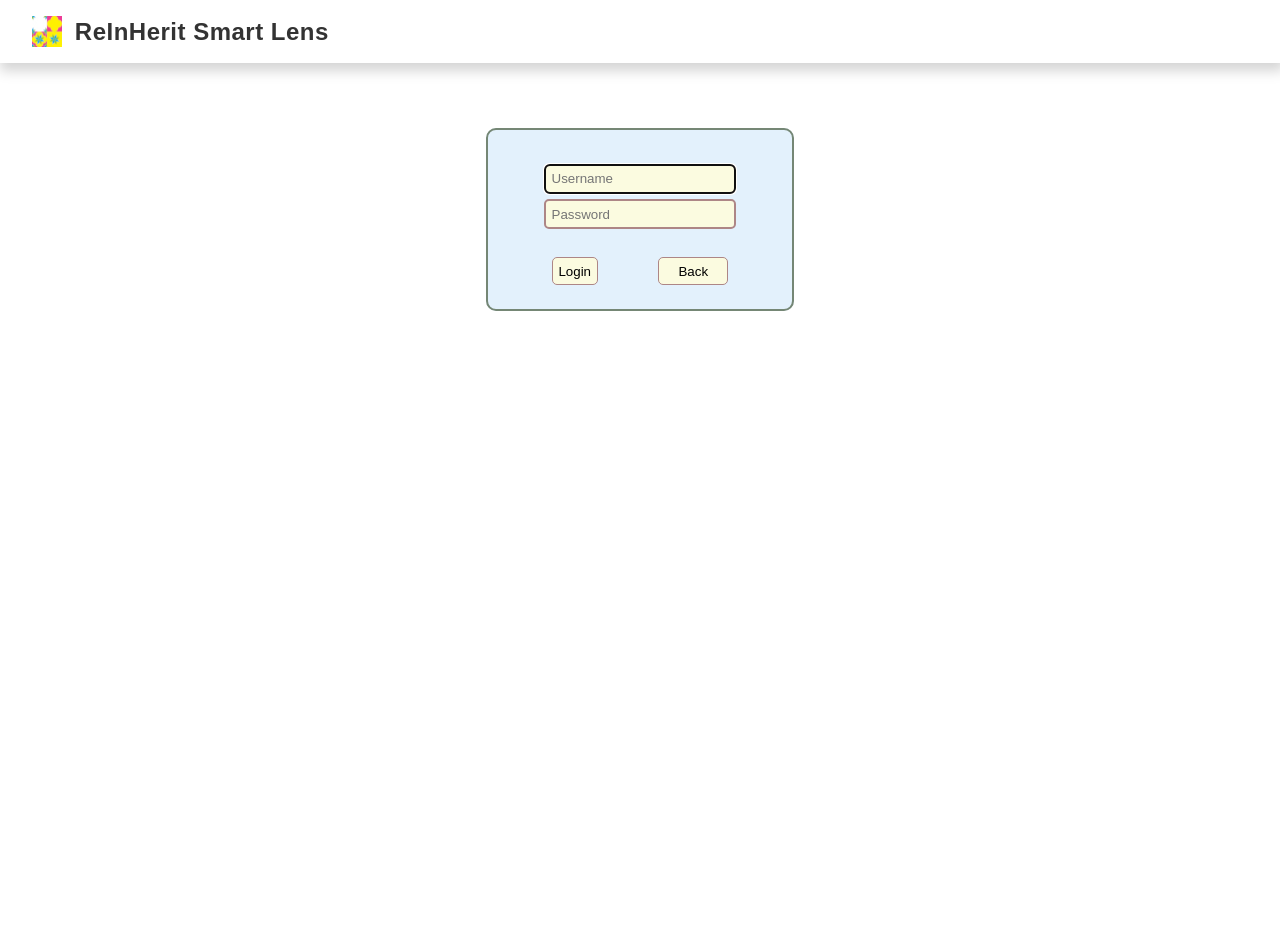
After one commit to mathyptr/SmartLens-app, a PHP site: page /login.php in a window 1280 px wide. The commit adds this page. Run offline with PHP 8.4, Linux system fonts and the light colour scheme; data that the repository does not hold is empty.

Commit message:
update login

```diff
--- a/areaRiservata.html
+++ b/areaRiservata.html
@@ -1,3 +1,5 @@
+
+
 <!DOCTYPE html>
 <html lang="”en”">
   <head>
--- a/css/indexStyle.css
+++ b/css/indexStyle.css
@@ -532,10 +532,11 @@ a {
   width: 70%;
   padding-bottom: 2%;
   margin: auto;
+  margin-top: 0%;
 }
 
 .actual {
-  text-align: justify;
+  /*text-align: left;*/
 }
 
 .labelActual {
--- /dev/null
+++ b/css/login.css
@@ -0,0 +1,48 @@
+#login{
+   margin: auto;
+   width: 30%;
+   margin-top: 10%;
+}
+#inputs, #actions{
+    align-items: center;
+    border:2px solid rgb(117, 135, 117);
+    text-align: center;
+    background-color: rgb(227, 241, 252);
+    border-radius: 10px;
+    margin: 10%;
+}
+
+#username{
+    background-color: rgb(251, 251, 224);
+    border:1px solid rgb(173, 134, 134);
+    margin-top: 10%;
+    margin-bottom: 2%;
+    padding: 2%;
+    border-radius: 5px;
+    border-width: 2px;
+}
+
+#password{
+    background-color: rgb(251, 251, 224);
+    border:1px solid rgb(173, 134, 134);
+    margin-bottom: 10%;
+    padding: 2%;
+    border-radius: 5px;
+    border-width: 2px;
+}
+
+#submit, #back{
+    background-color: rgb(251, 251, 224);
+    border:1px solid rgb(173, 134, 134);
+    padding: 2%;
+    border-radius: 5px;
+    border-width: 1px;
+    cursor: pointer;
+    margin-left: 10%;
+    margin-right: 10%;
+    margin-bottom: 5%;
+}
+#back{
+    text-align: center;
+    width: 25%;
+}
--- a/index.html
+++ b/index.html
@@ -10,10 +10,7 @@
     <link rel="stylesheet" href="css/indexStyle.css" />
     <script type="text/javascript" src="js/label.js" defer></script>
     <script type="text/javascript" src="js/init.js" defer></script>
-    <link
-      rel="stylesheet"
-      href="https://fonts.googleapis.com/css2?family=Material+Symbols+Outlined:opsz,wght,FILL,GRAD@24,400,0,0"
-    />
+    <link rel="stylesheet" href="https://fonts.googleapis.com/css2?family=Material+Symbols+Outlined:opsz,wght,FILL,GRAD@24,400,0,0"/>
     <link rel="preconnect" href="https://fonts.googleapis.com" />
     <link rel="preconnect" href="https://fonts.gstatic.com" crossorigin />
     <link
--- a/js/sett.js
+++ b/js/sett.js
@@ -37,7 +37,7 @@ const italian = document.getElementById("Italian");
                         label_actual[2].innerText=data[0]['description'];
                         det_src.src = data[0]['imgsrc'];
                     }
-                );
+                ).catch(error => backToIndex());
         }
 
         function setCookie(cname, cvalue, exdays) {
--- /dev/null
+++ b/login.php
@@ -0,0 +1,39 @@
+<?php include('./server/config.php'); ?>
+<!DOCTYPE html>
+<html>
+<head>
+
+    <title>Collegati per amministrare il sito - <?php echo $sito_internet ?></title>
+
+    <!--Pannello di gestione creato da Mel Riccardo-->
+    <link href="css/login.css" rel="stylesheet" type="text/css" />
+    <link href="css/indexStyle.css" rel="stylesheet" type="text/css" />
+</head>
+<body>
+<nav class="navbar">
+      <div class="logo-container">
+        <img
+          id="logo"
+          src="images/Reinherit-Logo(31x30).jpg"
+          alt="ReInHerit logo"
+          class="responsive-image"
+        />
+        <h2 id="title">
+          <!--ReInHerit Smart Lens-->
+          ReInHerit Smart Lens
+        </h2>
+      </div>
+    </nav>
+    <form id="login" action="verifica.php" method="post">
+        <fieldset id="inputs">
+            <input id="username" name="username" type="text" placeholder="Username" autofocus required>
+            <input id="password" name="password" type="password" placeholder="Password" required>
+            <div>
+                <input type="submit" id="submit" value="Login">
+                <a href="index.html"> <input id="back" value="Back"></a>
+            </div>
+        </fieldset>
+    </form>
+
+</body>
+</html>
--- a/settings.html
+++ b/settings.html
@@ -13,8 +13,8 @@
     <link rel="stylesheet" href="https://fonts.googleapis.com/css2?family=Material+Symbols+Outlined:opsz,wght,FILL,GRAD@24,400,0,0" />
     <link rel="stylesheet" href="https://fonts.googleapis.com/css2?family=Material+Symbols+Outlined:opsz,wght,FILL,GRAD@24,400,0,0" />
     <script type="text/javascript" src="js/jquery-3.3.1.min.js"></script>
+    <script type="text/javascript" src="js/label.js" defer></script>
     <script type="text/javascript" src="js/sett.js" defer></script>
-    <script type="text/javascript" src="js/label.js" defer></script>
 </head>
 <body >
 </div>
```
Also changed, not shown: artworkView_json.php (+13 -1 lines), css/loginOLD.css (added, +284 -0 lines), detailView.php (+13 -1 lines), detailView_json.php (+13 -1 lines), js/label.js (+15 -7 lines), logout.php (added, +15 -0 lines), server/actions.php (+12 -0 lines), verifica.php (added, +62 -0 lines).
